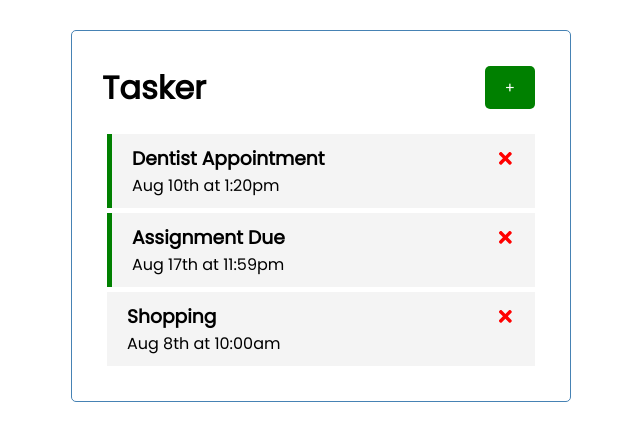
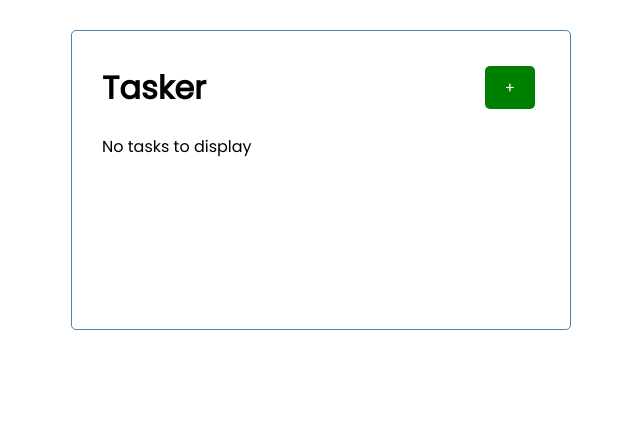
Before and after one commit to VishnuSivadas1994/Tasker-ReactJS, a React (Create React App) app: page / in a window 1280 px wide. Shown: the top 440 px of the page, without its empty margins (319-959 px from the left). Built offline with nearby package versions, Linux system fonts and the light colour scheme; data requests are answered from the project's data file.

Commit message:
setting up JSON server

```diff
--- /dev/null
+++ b/db.json
@@ -0,0 +1,3 @@
+{
+  "tasks": []
+}
--- a/package.json
+++ b/package.json
@@ -6,6 +6,8 @@
     "@testing-library/jest-dom": "^5.14.1",
     "@testing-library/react": "^11.2.7",
     "@testing-library/user-event": "^12.8.3",
+    "i": "^0.3.6",
+    "json-server": "^0.16.3",
     "react": "^17.0.2",
     "react-dom": "^17.0.2",
     "react-icons": "^4.2.0",
@@ -16,7 +18,8 @@
     "start": "react-scripts start",
     "build": "react-scripts build",
     "test": "react-scripts test",
-    "eject": "react-scripts eject"
+    "eject": "react-scripts eject",
+    "server": "json-server --watch --port 5000 db.json"
   },
   "eslintConfig": {
     "extends": [
--- a/src/App.js
+++ b/src/App.js
@@ -2,45 +2,60 @@
 import Tasks from './components/Tasks'
 import AddTask from './components/AddTask'
 
-import { useState } from 'react'
+import { useState, useEffect } from 'react'
 
 const App = () => {
 
   const [showAddTask, setShowAddTask] = useState(false)
 
 
-  const [tasks, setTasks] = useState([
-    {
-      id: 1,
-      text: 'Dentist Appointment',
-      day: 'Aug 10th at 1:20pm',
-      reminder: true,
-    },
-    {
-      id: 2,
-      text: 'Assignment Due',
-      day: 'Aug 17th at 11:59pm',
-      reminder: true,
-    },
-    {
-      id: 3,
-      text: 'Shopping',
-      day: 'Aug 8th at 10:00am',
-      reminder: false,
+  const [tasks, setTasks] = useState([])
+
+
+  useEffect(() => {
+    const getTasks = async () => {
+      const tasksFromServer = await fetchTasks()
+      setTasks(tasksFromServer)
     }
-  ])
+    getTasks()
+  }, [])
+
+  //fetch tasks
+  const fetchTasks = async () => {
+    const res = await fetch('http://localhost:5000/tasks')
+    const data = await res.json()
+    return data
+  }
 
   //Add task
-  const addTask = (task) => {
-    const id = Math.floor(Math.random() * 10000) + 1
+  const addTask = async (task) => {
 
-    const newTask = { id, ...task }
-    setTasks([...tasks, newTask])
+    const res = await fetch('http://localhost:5000/tasks', {
+      method: 'POST',
+      headers: {
+        'Content-type': 'application/json'
+      },
+      body: JSON.stringify(task)
+    })
+
+    const data = await res.json()
+    setTasks([...tasks, data])
+
+
+
+
+    // const id = Math.floor(Math.random() * 10000) + 1
+
+    // const newTask = { id, ...task }
+    // setTasks([...tasks, newTask])
   }
 
 
   //Delete task
-  const deleteTask = (id) => {
+  const deleteTask = async (id) => {
+    await fetch(`http://localhost:5000/tasks/${id}`, {
+      method: 'DELETE',
+    })
     setTasks(tasks.filter((task) => task.id !== id))
   }
 
@@ -51,7 +66,7 @@
 
   return (
     <div className="container">
-      <Header onAdd={() => setShowAddTask(!showAddTask)} showAdd={showAddTask}/>
+      <Header onAdd={() => setShowAddTask(!showAddTask)} showAdd={showAddTask} />
       {showAddTask && <AddTask onAdd={addTask} />}
       {tasks.length > 0 ? (<Tasks tasks={tasks} onDelete={deleteTask} onToggle={toggleReminder} />) : ('No tasks to display')}
     </div>
```
Also changed, not shown: 1 other file (tests, documents, lock files or other folders).
